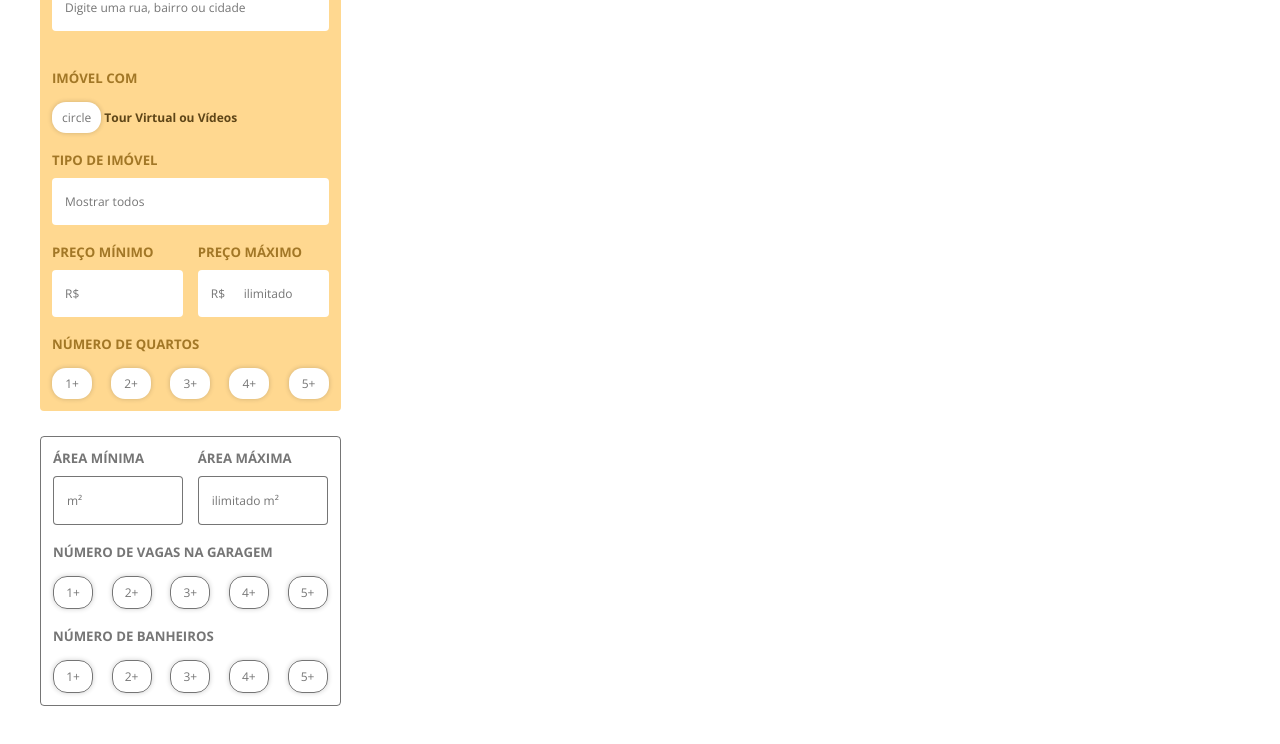
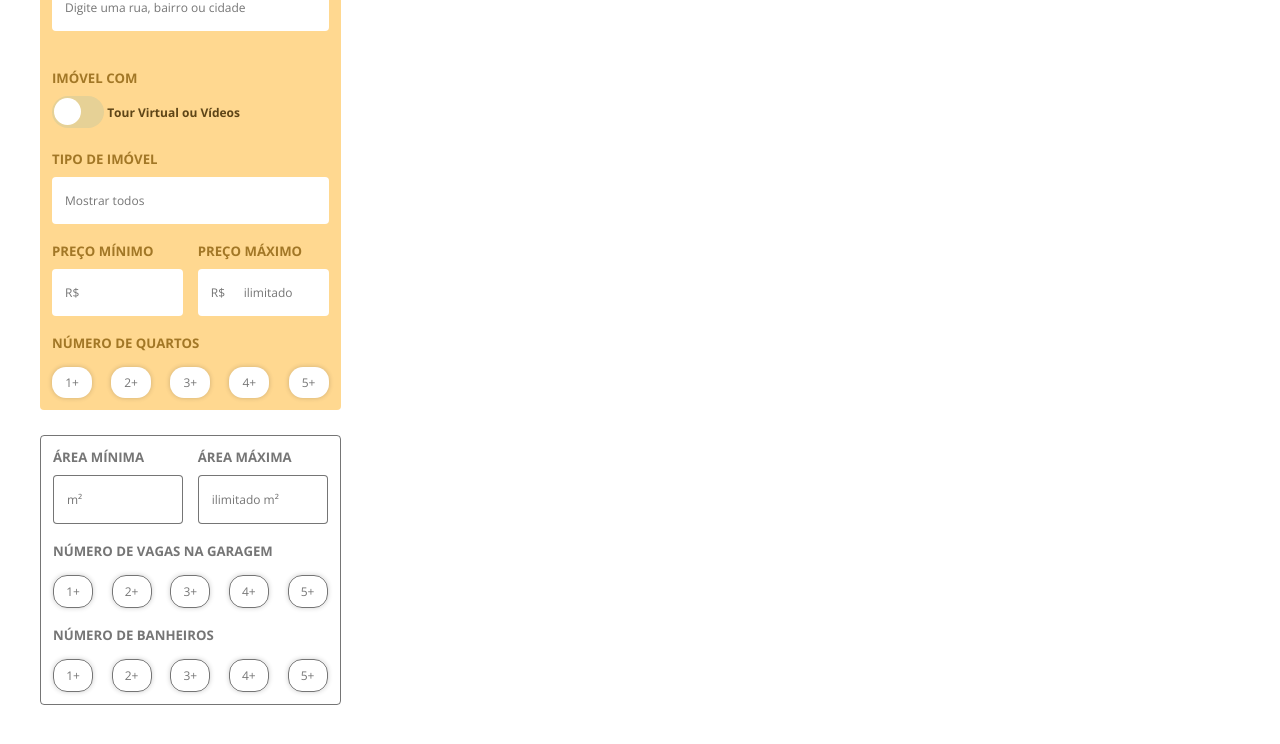
Before and after one commit to ig0rfranca/desafio-viva-real, a plain HTML site: page index.html in a window 1280 px wide. Shown: the part 160-904 px from the top of the page. Drawn offline with nearby package versions, Linux system fonts and the light colour scheme.

Commit message:
Estilização do botão on-off

```diff
--- a/index.html
+++ b/index.html
@@ -67,11 +67,10 @@
                     </div>
                     <div class="property">
                         <h5>IMÓVEL COM</h5>
-                        <button>
-                            <div class="circle">
-                                circle
-                            </div>
-                        </button>
+                        <div class="btn-on-off">
+                            <input type="checkbox" class="on-off-checkbox" id="on-off">
+                            <label for="on-off" class="on-off-button"></label>
+                        </div>
                         <span><strong>Tour Virtual ou Vídeos</strong></span>
                     </div>
                     <div class="property-type">
--- a/sass/_home.scss
+++ b/sass/_home.scss
@@ -70,6 +70,44 @@
                 span {
                     color: rgb(94, 69, 23);
                 }
+                .btn-on-off {
+                    display: inline-block;
+                    .on-off-checkbox {
+                        position: absolute;
+                        left: -999rem;
+                        &:checked + .on-off-button::before {
+                            background-color: $primary;
+                        }
+                        &:checked + .on-off-button::after {
+                            left: 2.3rem;
+                        }
+                    }
+                    .on-off-button {
+                        display: inline-block;
+                        vertical-align: middle;
+                        position: relative;
+                        cursor: pointer;
+                        &::before, &::after {
+                            content: "";
+                        }
+                        &::before {
+                            display: inline-block;
+                            width: 5.2rem;
+                            height: 3.2rem;
+                            background-color: rgba(17,144,205,.1);
+                            border-radius: 5rem;
+                        }
+                        &::after {
+                            position: absolute;
+                            top: 0.2rem;
+                            left: 0.2rem;
+                            width: 2.7rem;
+                            height: 2.7rem;
+                            border-radius: 100%;
+                            background-color: $brand-white;
+                        }
+                    }
+                }
             }
         }
 
```
Also changed, not shown: css/main.css.
